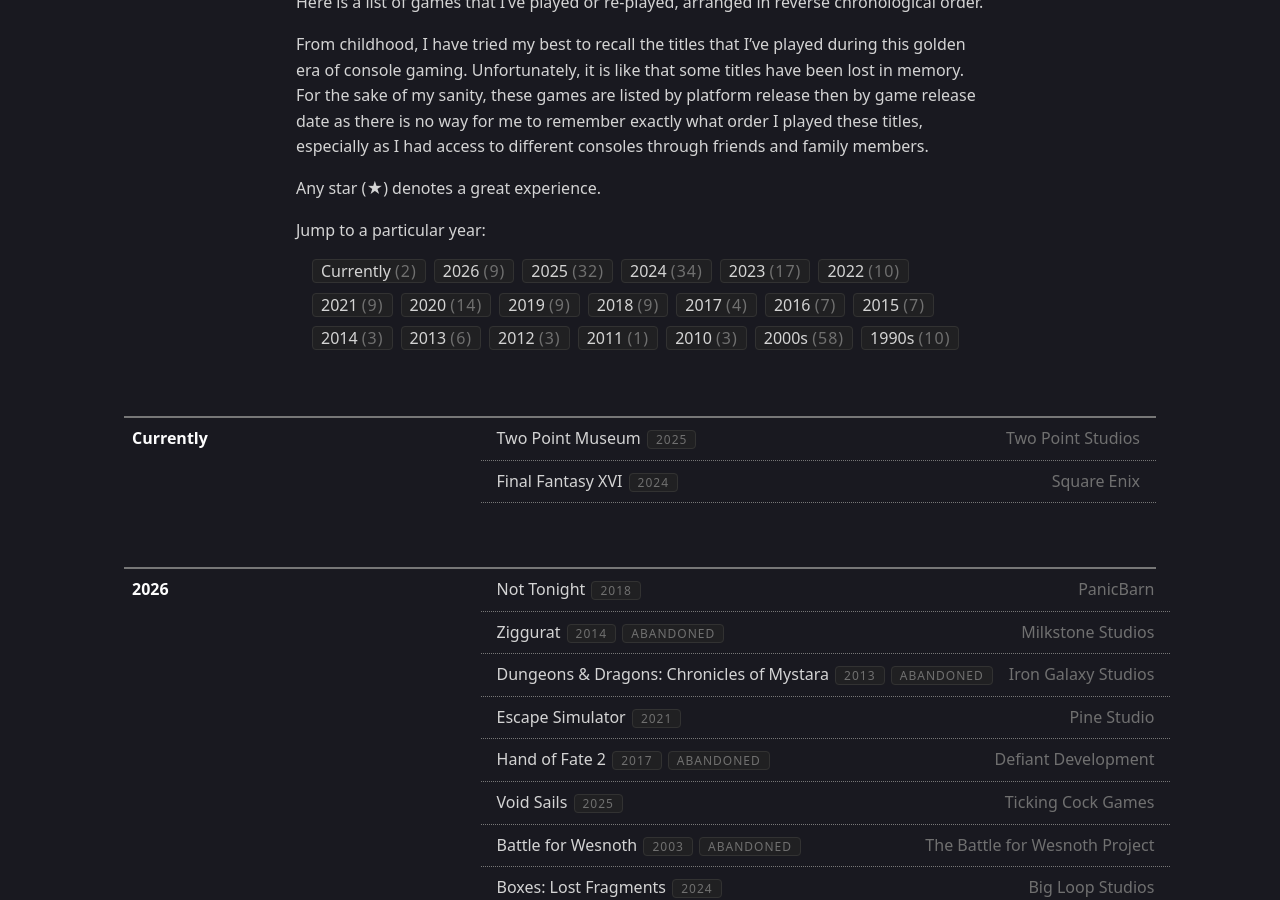
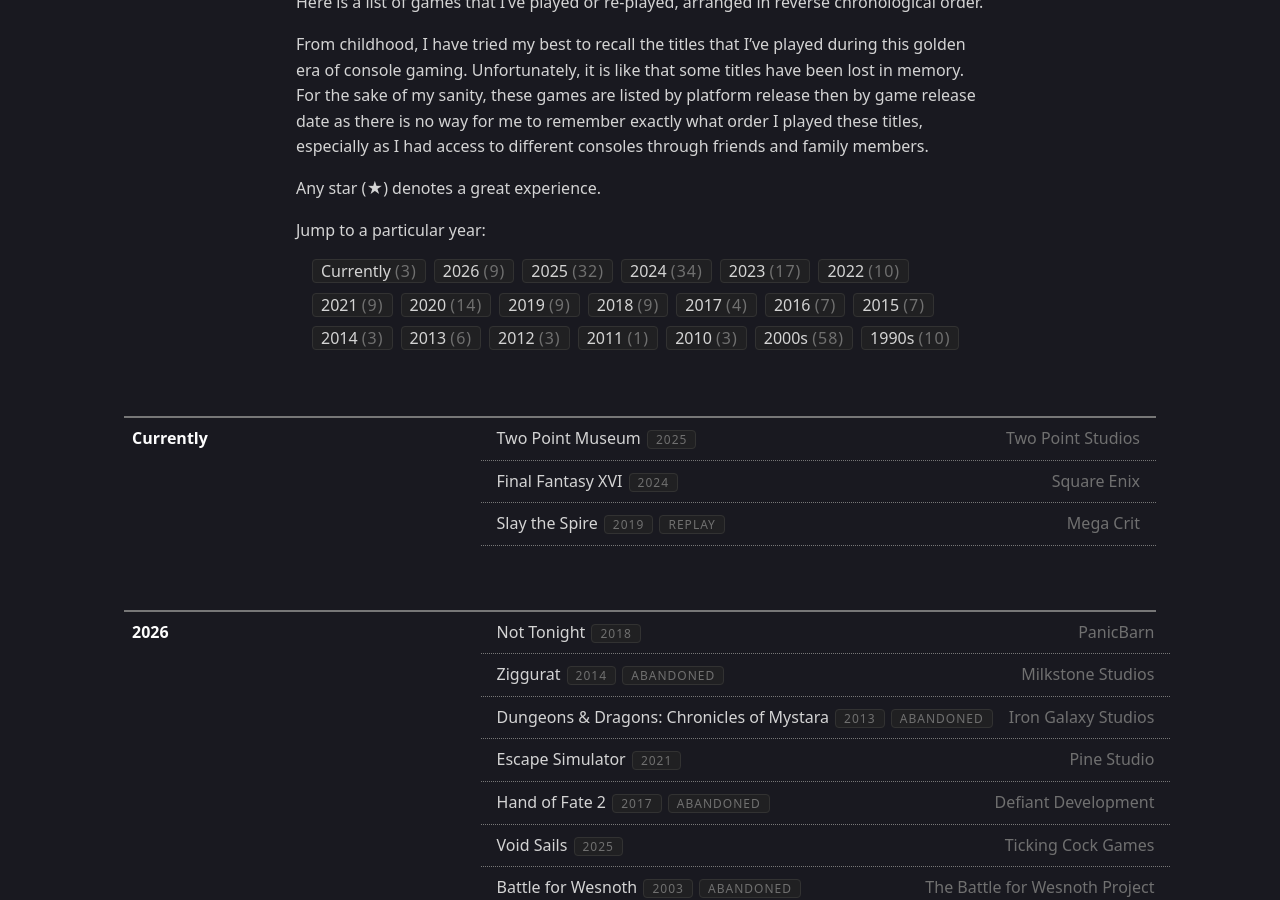
Before and after one commit to KlazHTT/personal-website, a Jekyll site: the page built from pages/gaming.md, in a window 1280 px wide and 900 px high, scrolled down 370 px. Built offline with Jekyll 4.4.1, drawn with Linux system fonts in a browser that asks for light colours.

Commit message:
Update games.yml

```diff
--- a/_data/games.yml
+++ b/_data/games.yml
@@ -8,6 +8,10 @@
       developer: Square Enix
       released: 2024
       status:
+    - title: Slay the Spire
+      developer: Mega Crit
+      released: 2019
+      status: Replay
 - year: 2026
   games:
     - title: Not Tonight
```
